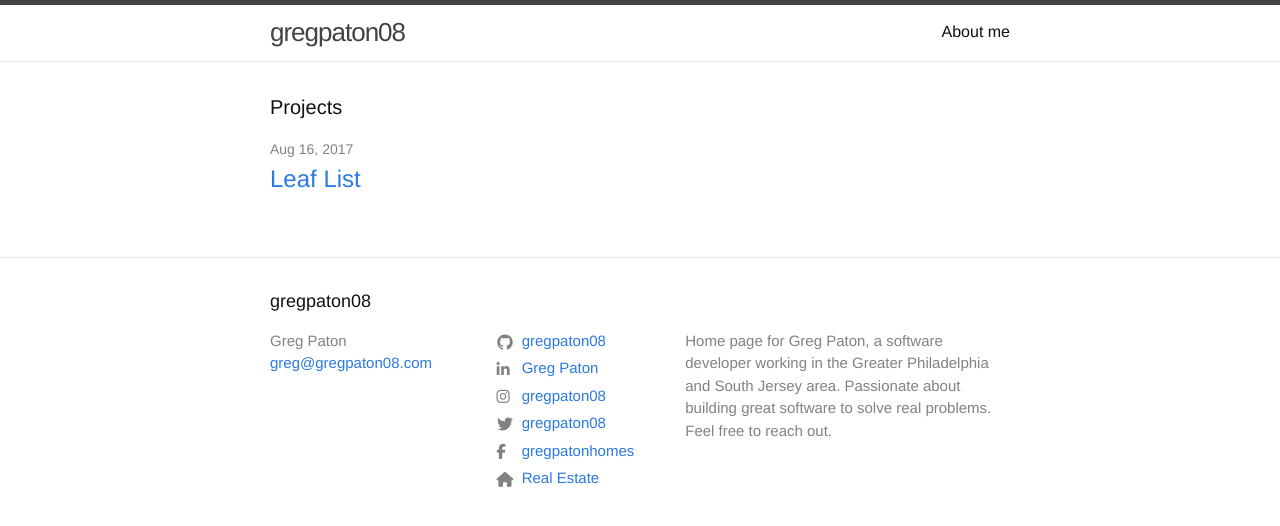
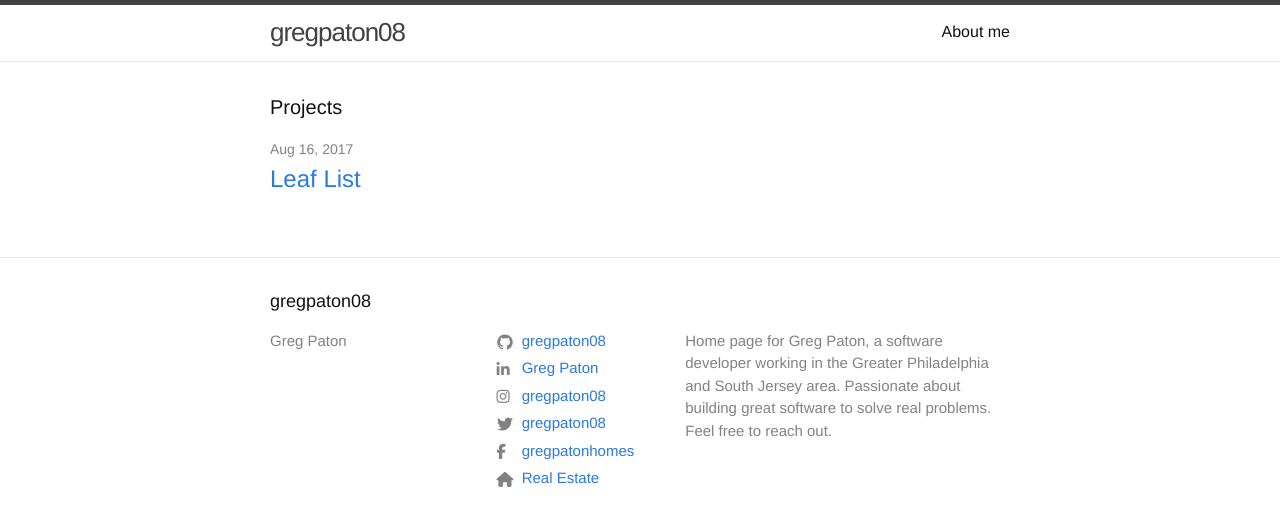
Before and after one commit to gregpaton08/gregpaton08.github.io, a Jekyll site: the page built from index.md, in a window 1280 px wide. Shown: the top 526 px of the page. Built offline with Jekyll 4.4.1, drawn with Linux system fonts in a browser that asks for light colours; nearby versions of some CDN libraries.

Commit message:
Remove email address

```diff
--- a/_config.yml
+++ b/_config.yml
@@ -1,6 +1,6 @@
 title: gregpaton08
 author: Greg Paton
-email: greg@gregpaton08.com
+email:
 description: > # this means to ignore newlines until "baseurl:"
   Home page for Greg Paton, a software developer working in the Greater Philadelphia and South Jersey area. Passionate about building great software to solve real problems. Feel free to reach out.
 
```
